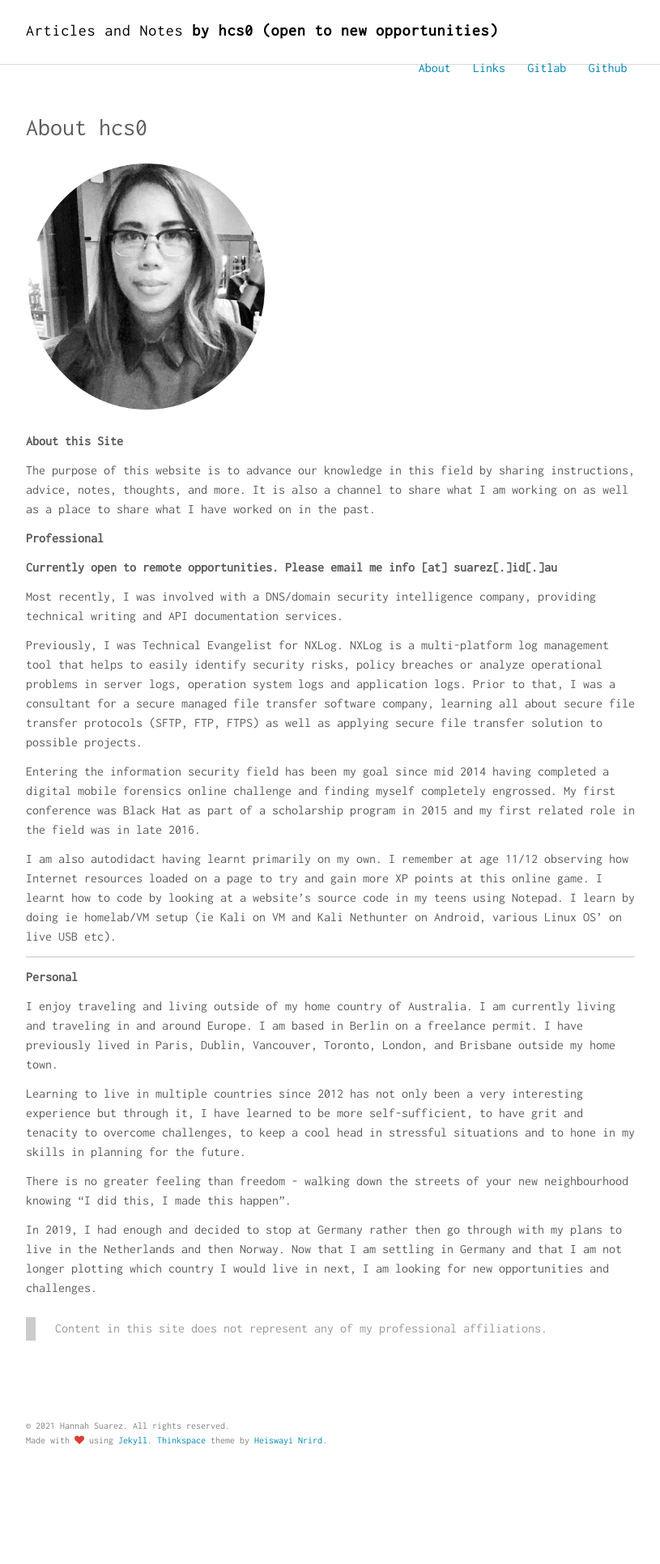
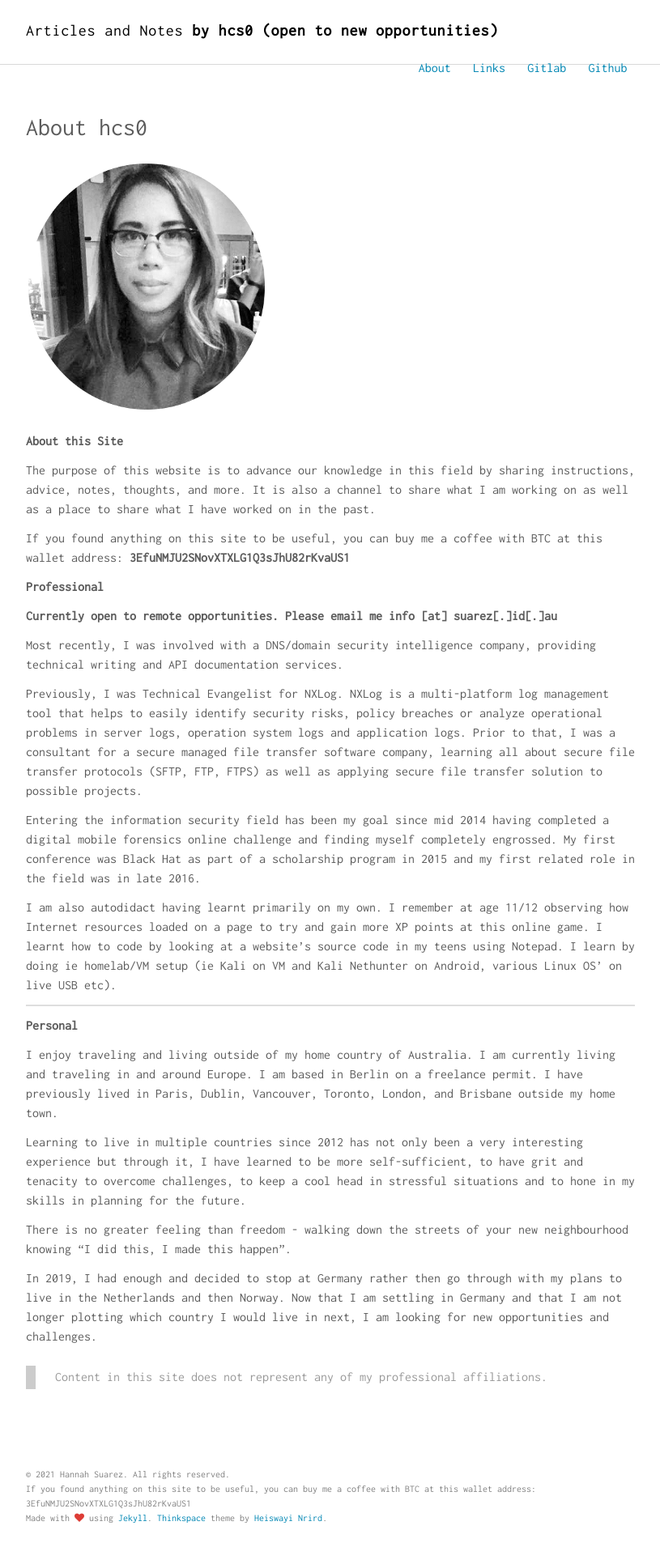
Before and after one commit to HannahSuarez/hannahsuarez.github.io, a Jekyll site: the page built from about.md, in a window 1280 px wide. Shown: the whole page at 81% size, without its empty margins (232-1047 px from the left). Built offline with Jekyll 4.4.1, drawn with Linux system fonts in a browser that asks for light colours; nearby versions of some CDN libraries; before the commit the page ends 1836 px from its top, so only the background shows below that.

Commit message:
Add BTC wallet add

```diff
--- a/_includes/footer.html
+++ b/_includes/footer.html
@@ -1,6 +1,7 @@
 <footer class="site-footer">
   <div class="container">
     <small class="block">&copy; {{ site.time | date: '%Y' }} {{ site.author.name }}. All rights reserved.</small>
+    <small class="block">If you found anything on this site to be useful, you can buy me a coffee with BTC at this wallet address: 3EfuNMJU2SNovXTXLG1Q3sJhU82rKvaUS1</small>
     <small class="block">Made with <i class="fa fa-heart" aria-hidden="true" style="color:#DD3D36"></i> using <a href="http://jekyllrb.com/">Jekyll</a>. <a href="https://github.com/heiswayi/thinkspace">Thinkspace</a> theme by <a href="http://heiswayi.github.io/">Heiswayi Nrird</a>.</small>
   </div>
 </div>
--- a/about.md
+++ b/about.md
@@ -9,6 +9,8 @@ permalink: /about/
 **About this Site**
 
 The purpose of this website is to advance our knowledge in this field by sharing instructions, advice, notes, thoughts, and more. It is also a channel to share what I am working on as well as a place to share what I have worked on in the past.
+
+If you found anything on this site to be useful, you can buy me a coffee with BTC at this wallet address: **3EfuNMJU2SNovXTXLG1Q3sJhU82rKvaUS1**
 
 **Professional**
 
```
